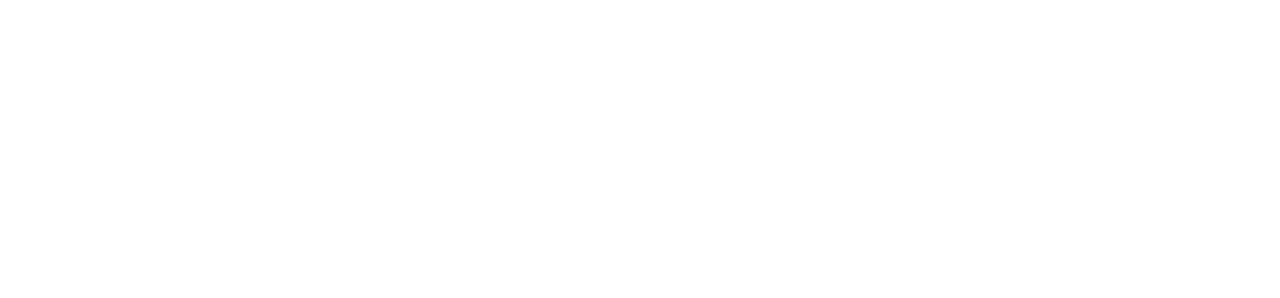
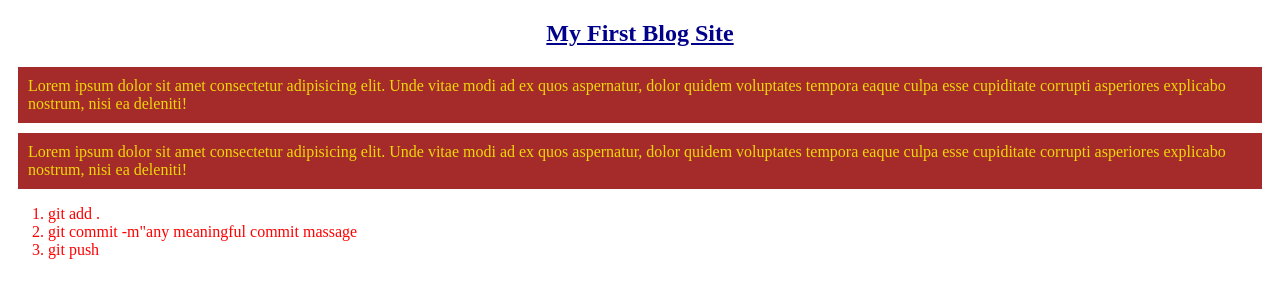
Before and after one commit to mehedipro3/my-first-github-repo, a plain HTML site: page index.html in a window 1280 px wide. Drawn offline with Linux system fonts and the light colour scheme.

Commit message:
first paragraph added

```diff
--- a/index.html
+++ b/index.html
@@ -4,8 +4,19 @@
   <meta charset="UTF-8">
   <meta name="viewport" content="width=device-width, initial-scale=1.0">
   <title>my first github repo</title>
+  <link rel="stylesheet" href="style/blog.css">
 </head>
 <body>
+  <div>
+    <h2>my first blog site</h2>
+    <p>Lorem ipsum dolor sit amet consectetur adipisicing elit. Unde vitae modi ad ex quos aspernatur, dolor quidem voluptates tempora eaque culpa esse cupiditate corrupti asperiores explicabo nostrum, nisi ea deleniti!</p>
+    <p>Lorem ipsum dolor sit amet consectetur adipisicing elit. Unde vitae modi ad ex quos aspernatur, dolor quidem voluptates tempora eaque culpa esse cupiditate corrupti asperiores explicabo nostrum, nisi ea deleniti!</p>
+    <ol>
+      <li>git add .</li>
+      <li>git commit -m"any meaningful commit massage</li>
+      <li>git push</li>
+    </ol>
+  </div>
 
 </body>
 </html>
--- /dev/null
+++ b/style/blog.css
@@ -0,0 +1,15 @@
+p{
+  color: rgb(238, 216, 10);
+  background-color: brown;
+  padding: 10px;
+  margin: 10px;
+}
+li{
+  color: red;
+}
+h2{
+  text-align: center;
+  text-transform: capitalize;
+  color: darkblue;
+  text-decoration: underline;
+}
```
